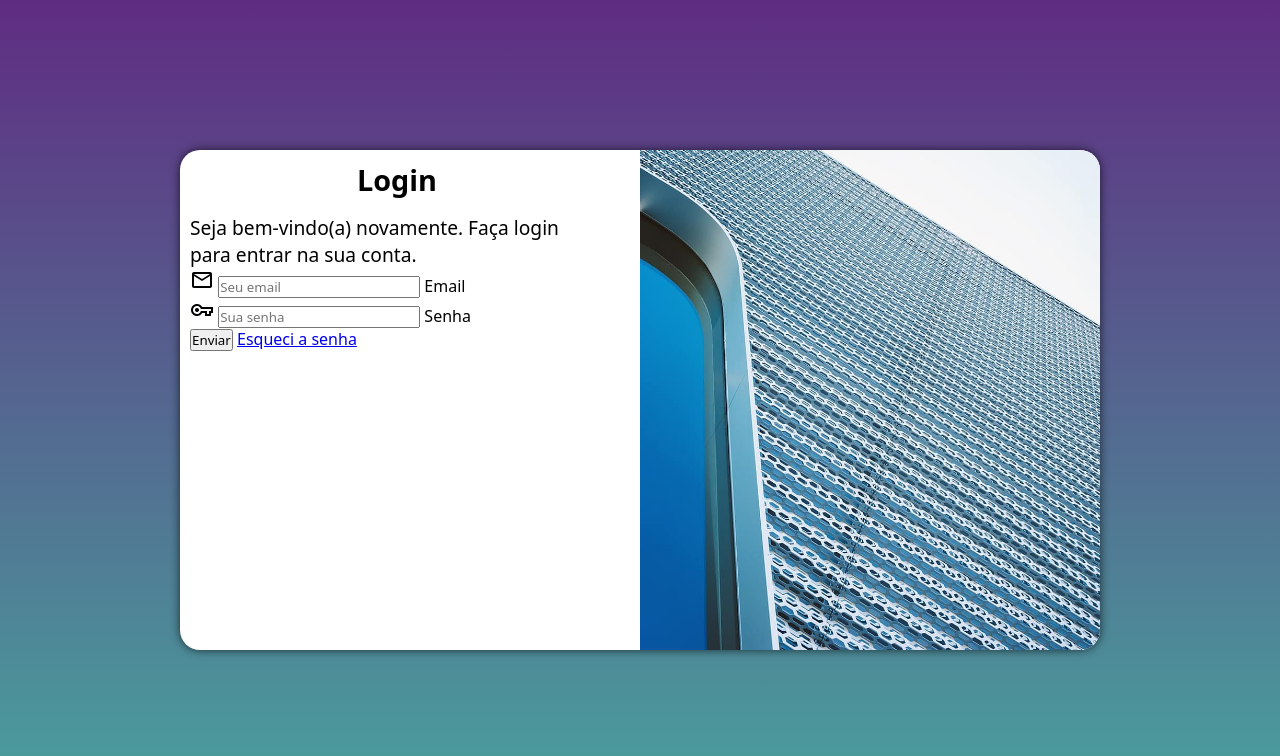
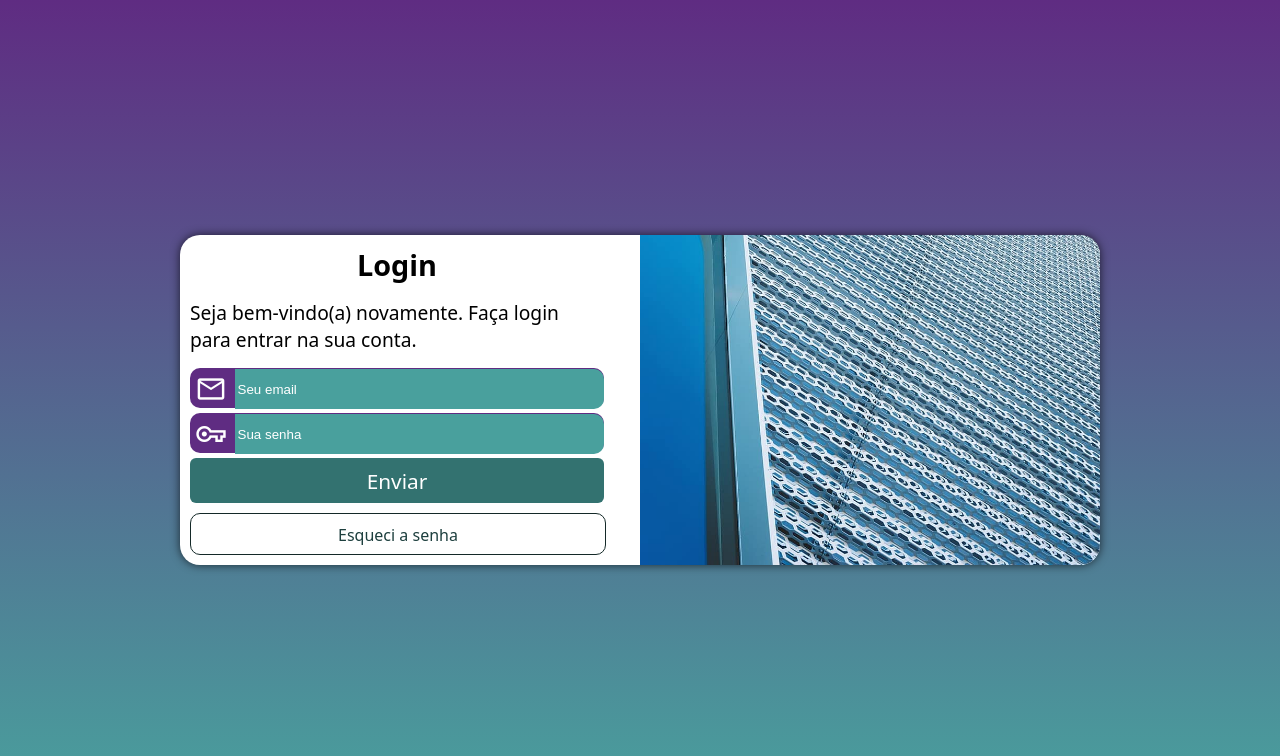
Before and after one commit to Davi-Desenvolvedor-FrontEnd/Projeto-login, a plain HTML site: page index.html in a window 1280 px wide. Drawn offline with nearby package versions, Linux system fonts and the light colour scheme.

Commit message:
Finalizando o projeto login

```diff
--- a/estilos/media-query.css
+++ b/estilos/media-query.css
@@ -3,6 +3,7 @@
 @media screen and (min-width: 768px) and (max-width: 992px) {
   section#login {
     width: 80vw;
+    height: 310px;
   }
 
   section#login > div#imagem {
@@ -16,13 +17,13 @@
     width: 65%;
   }
 
-  div#formulario > h1 {
+  div#formulario h1 {
     text-align: center;
     font-size: 1.4em;
     margin-bottom: 15px;
   }
 
-  div#formulario > p {
+  div#formulario p {
     font-size: 1em;
   }
 }
@@ -30,6 +31,7 @@
 @media screen and (min-width: 992px) {
   section#login {
     width: 920px;
+    height: 330px;
   }
 
   section#login > div#imagem {
--- a/estilos/style.css
+++ b/estilos/style.css
@@ -27,7 +27,7 @@ section#login {
     background-color: white;
     box-shadow: 0 0 10px rgba(0, 0, 0, 0.679);
     width: 250px;
-    height: 500px;
+    height: 510px;
     overflow: hidden;
     border-radius: 20px;
     top: 50%;
@@ -54,5 +54,79 @@ div#formulario > h1 {
 }
 
 div#formulario > p {
-    font-size: .8em;
+    font-size: .9em;
+    margin-bottom: 15px;
 }
+
+form > div.campo {
+    background-color: #5f2c82;
+    border-radius: 10px;
+    display: block;
+    width: 100%;
+    height: 40px;
+    margin: 5px 0;
+}
+
+div.campo > label {
+    display: none;
+}
+
+div.campo > span {
+    color: white;
+    width: 30px;
+    padding: 5px;
+    font-size: 2em;
+}
+
+div.campo > input {
+    background-color: #49a09d;
+    height: 100%;
+    width: calc(100% - 50px);
+    transform: translate(1px, -11px);
+    border-top-right-radius: 10px;
+    border-bottom-right-radius: 10px;
+    padding: 0 2.4px;
+    border: 0px;
+}
+
+div.campo > input::-webkit-input-placeholder {
+    color: white;
+    font-weight: 400;
+    font-size: 1em;
+    font-family: Arial, Helvetica, sans-serif;
+}
+
+form > input[type=submit] {
+    display: block;
+    background-color: #337270;
+    width: 100%;
+    height: 45px;
+    font-size: 1.3em;
+    color: white;
+    border: none;
+    cursor: pointer;
+    border-radius: 6px;
+}
+
+form > input[type=submit]:hover {
+    background-color: #1d3f3e;
+}
+
+form > a {
+    text-align: center;
+    display: block;
+    text-decoration: none;
+    margin-top: 10px;
+    padding-top: 10px;
+    font-size: 1em;
+    color: #1d3f3e;
+    width: 100%;
+    height: 30px;
+    border: 1px solid #142928;
+    border-radius: 10px;
+}
+
+form > a:hover {
+    text-decoration: underline;
+    color: #3c8380;
+}
```
Also changed, not shown: index.html (+4 -5 lines).
